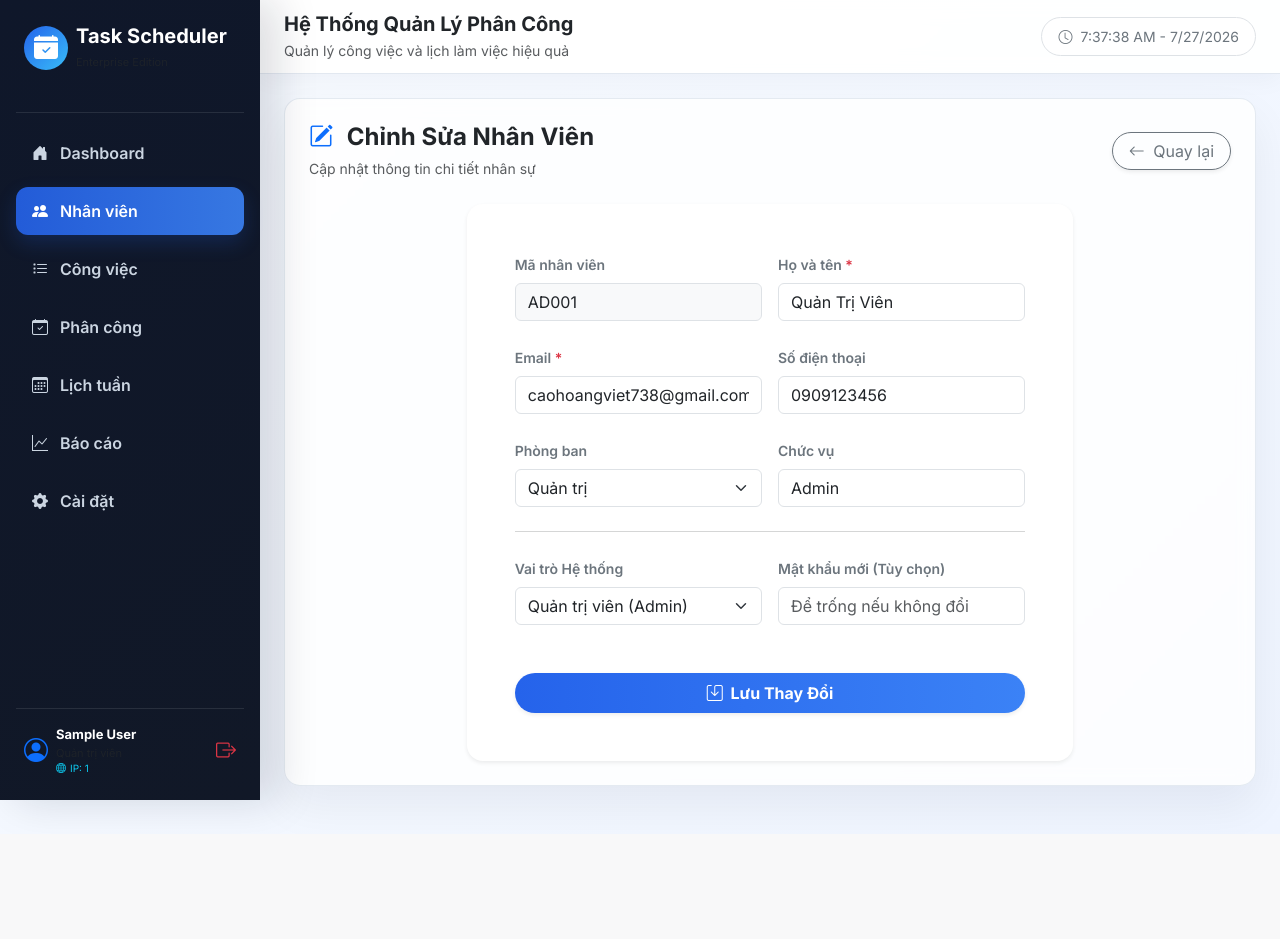
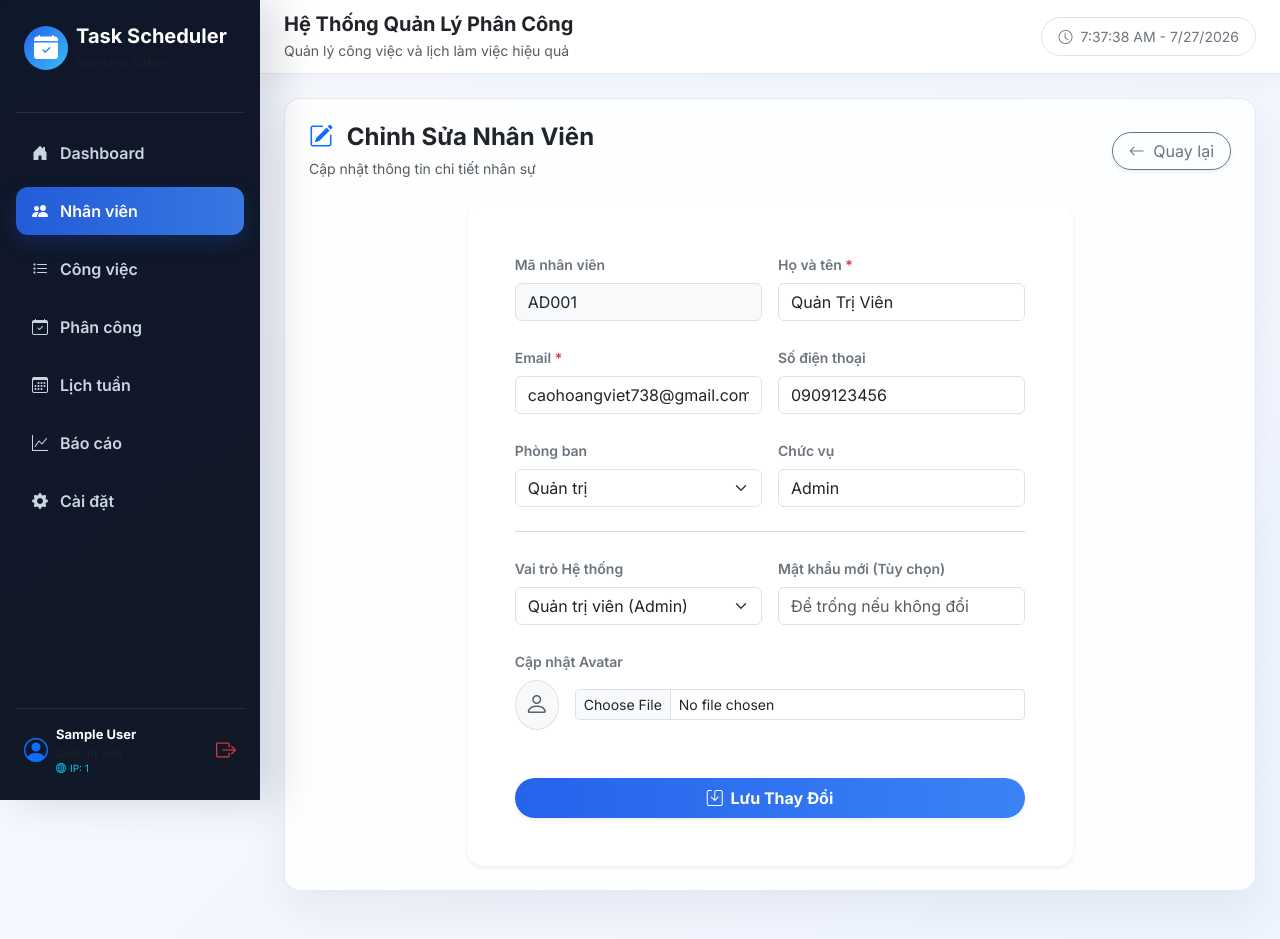
Before and after one commit to Chngivt/EmployeeTaskScheduler, a Flask app: page /employee/edit/1 in a window 1280 px wide. Before the commit the page ends 825 px from the top, so only its background shows below. Run offline with Flask 3, Linux system fonts and the light colour scheme; the visitor is signed in with stand-in values (Sample User, id 1); data comes from the database, SQL or seed files in the repository.

Commit message:
Update edit.html

```diff
--- a/app/templates/employee/edit.html
+++ b/app/templates/employee/edit.html
@@ -54,6 +54,7 @@
                                 <option value="Kỹ Thuật" {% if emp.department == 'Kỹ Thuật' %}selected{% endif %}>Kỹ Thuật</option>
                                 <option value="Bán hàng" {% if emp.department == 'Bán hàng' %}selected{% endif %}>Bán hàng</option>
                                 <option value="Marketing" {% if emp.department == 'Marketing' %}selected{% endif %}>Marketing</option>
+                                <option value="Trưởng ban phụ huynh" {% if emp.department == 'Trưởng ban phụ huynh' %}selected{% endif %}>Trưởng ban phụ huynh</option>
                                 <option value="Quản trị" {% if emp.department == 'Quản trị' %}selected{% endif %}>Quản trị</option>
                             </select>
                         </div>
@@ -79,6 +80,20 @@
                         </div>
                     </div>
 
+                    <div class="mb-4">
+                        <label class="form-label fw-semibold text-secondary small">Cập nhật Avatar</label>
+                        <div class="d-flex align-items-center gap-3">
+                            {% if emp.avatar %}
+                                <img src="{{ url_for('static', filename='uploads/avatars/' + emp.avatar) }}" class="rounded-circle border shadow-sm" style="width: 50px; height: 50px; object-fit: cover;">
+                            {% else %}
+                                <div class="bg-light border rounded-circle d-flex align-items-center justify-content-center" style="width: 50px; height: 50px;">
+                                    <i class="bi bi-person text-muted fs-4"></i>
+                                </div>
+                            {% endif %}
+                            <input type="file" name="avatar" class="form-control form-control-sm" accept="image/*">
+                        </div>
+                    </div>
+
                     <div class="d-grid mt-5">
                         <button type="submit" class="btn btn-primary py-2 fw-bold rounded-pill shadow-sm">
                             <i class="bi bi-save me-1"></i> Lưu Thay Đổi
```
